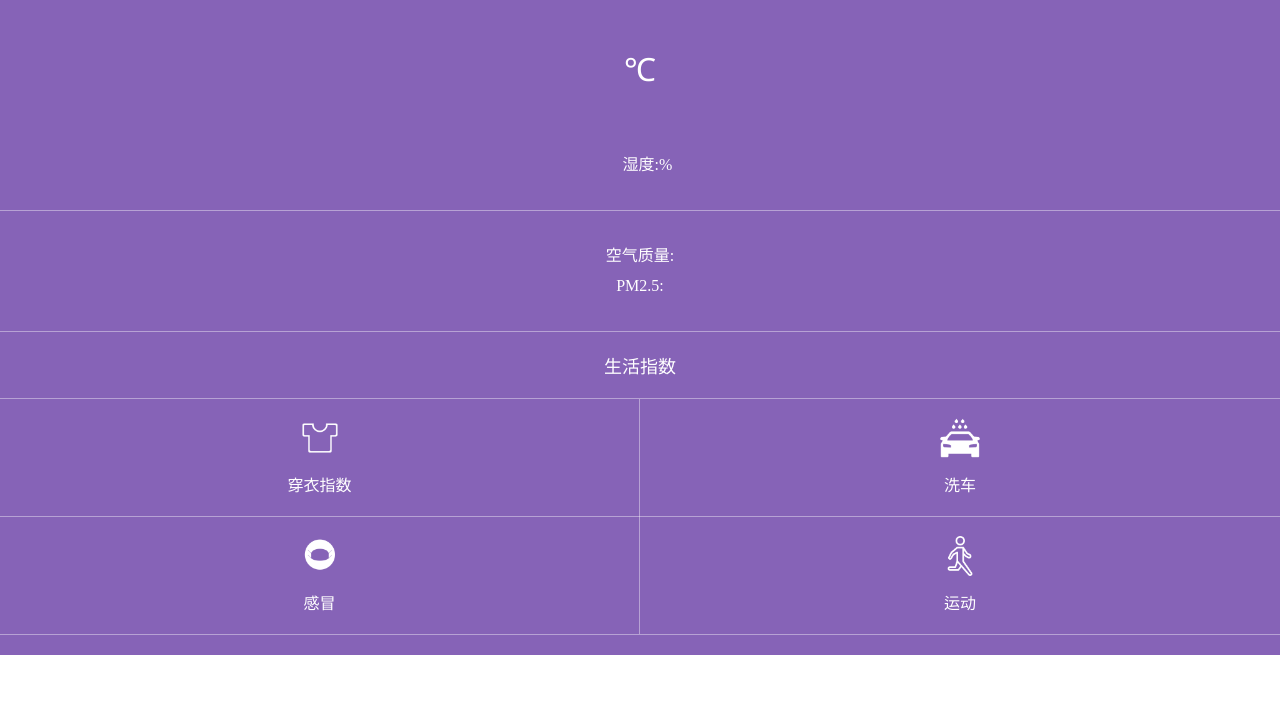
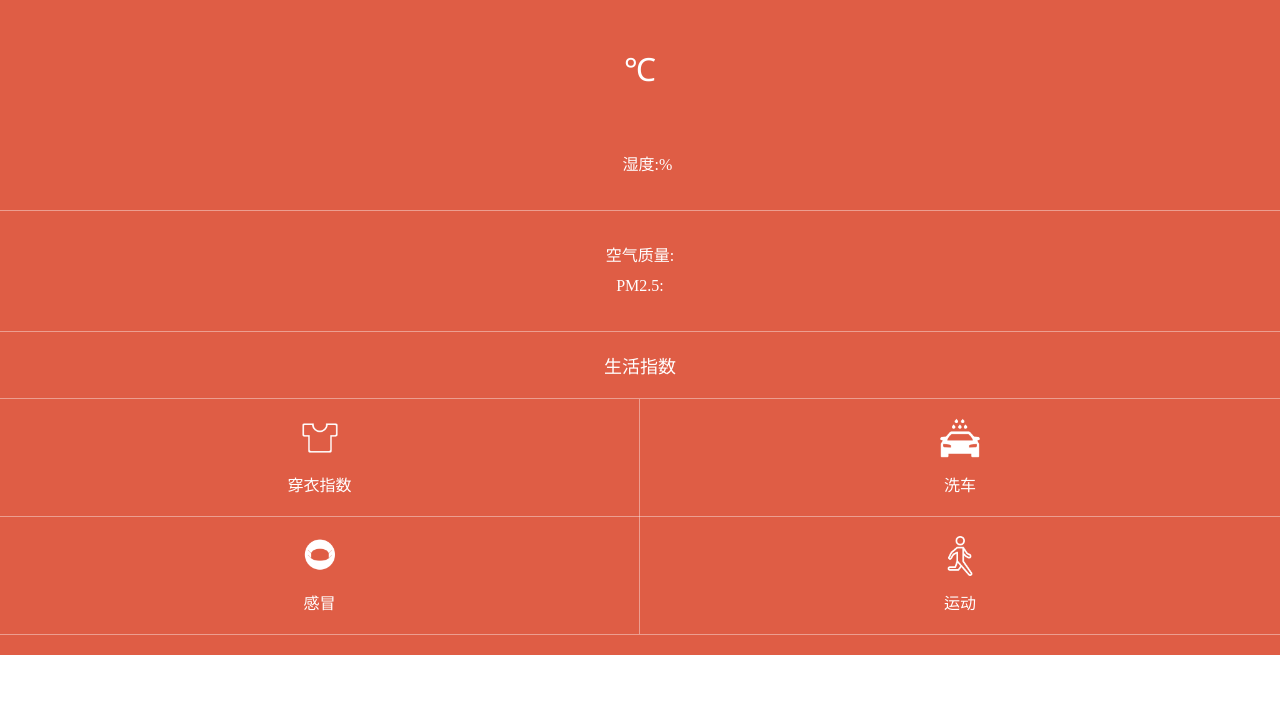
Before and after one commit to stuxt/Weather, a plain HTML site: page index.html in a window 1280 px wide. Shown: the part 92-800 px from the top of the page. Drawn offline with Linux system fonts and the light colour scheme.

Commit message:
modify bgcolor

```diff
--- a/css/style.css
+++ b/css/style.css
@@ -29,8 +29,8 @@ body{
 .prop_skin li.color-2969E7{ background-color: #2969E7;}
 .prop_skin li.color-6BBEAC{ background-color: #6BBEAC;}
 .prop_skin li.color-8663B7{ background-color: #8663B7;}
-
-.warp{ background-color: #8663B7; text-align: center; position: relative; z-index: 1;}
+/*换肤弹窗 end*/
+.warp{ background-color: #DF5D45; text-align: center; position: relative; z-index: 1;}
 
 .top_info{ font-size: .2rem; height: .2rem; padding: .1rem 0; border-bottom: 1px rgba(255,255,255,.4) solid;}
 .top_info a{ color: #fff; padding: 0 .1rem;}
```
